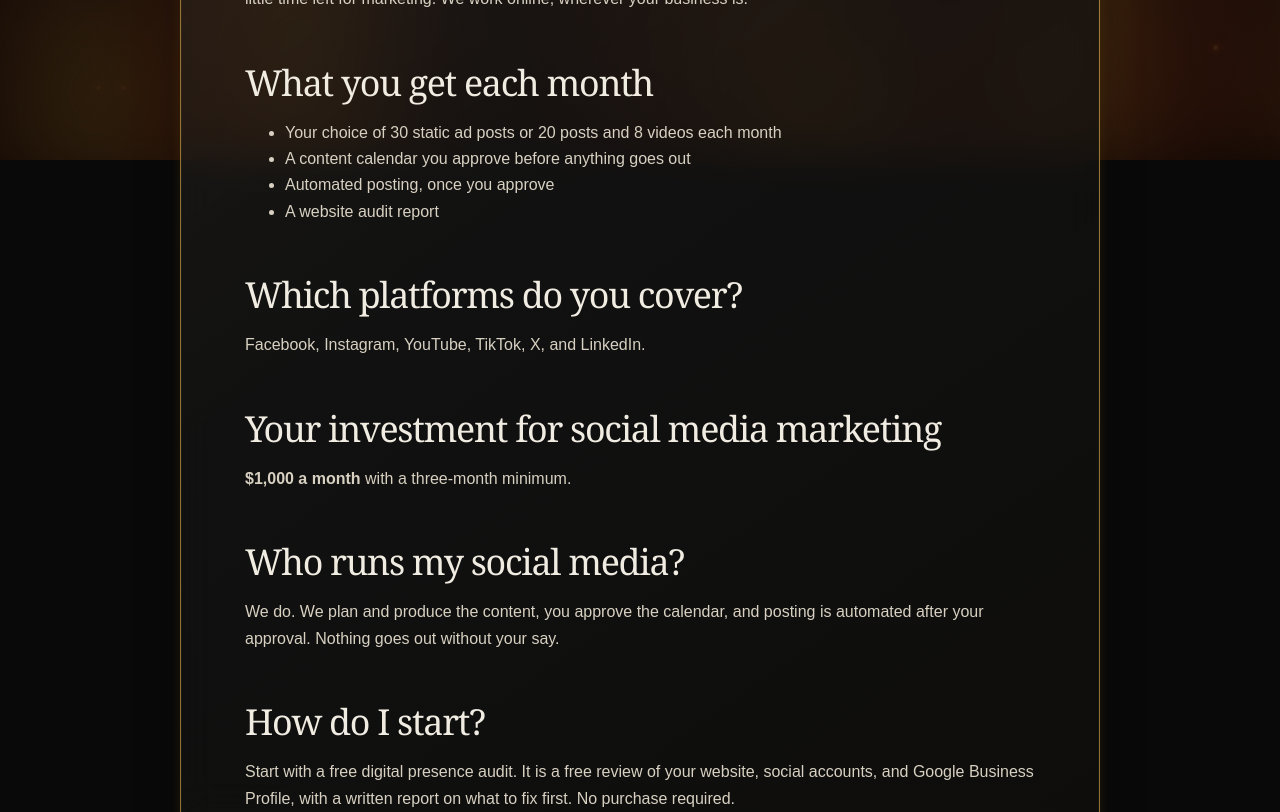
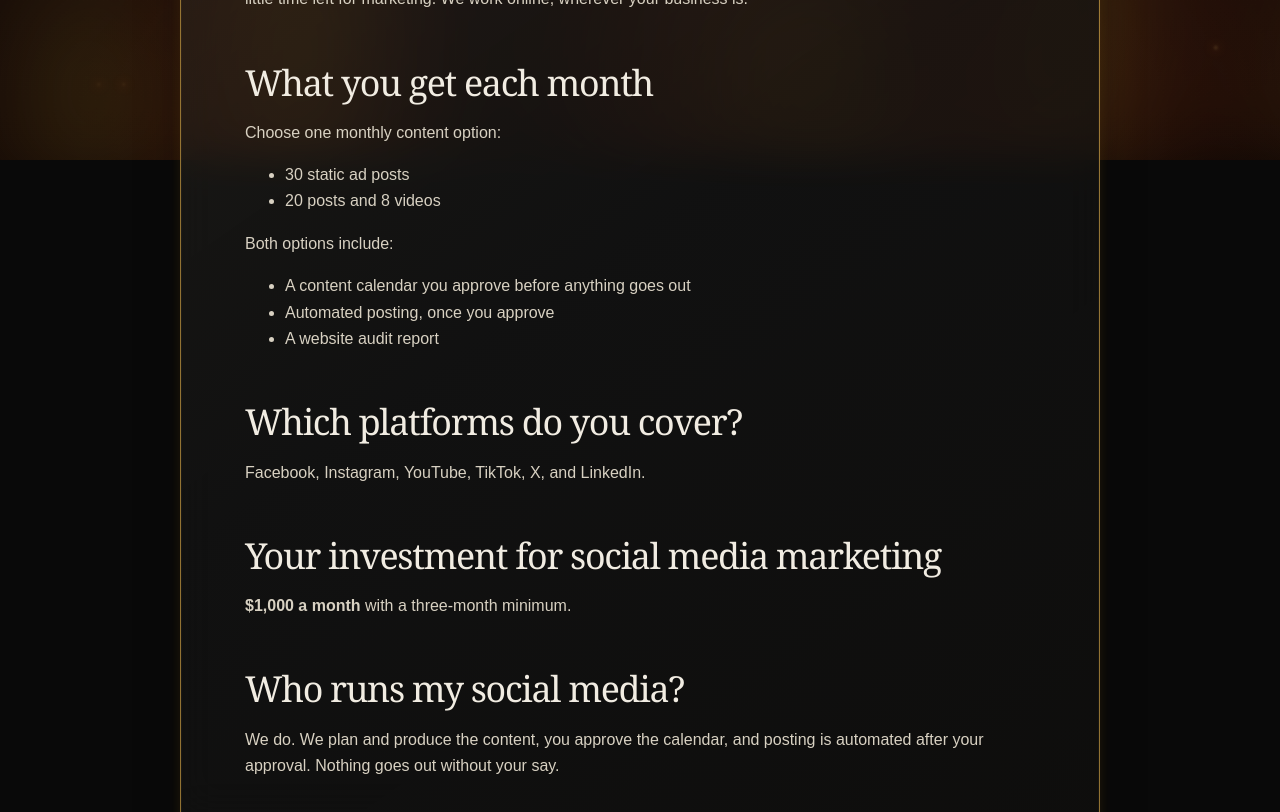
Before and after one commit to drekisolutions/Dreki-solutions-Website, a Next.js app: page /social-media-marketing in a window 1280 px wide. Shown: the part 640-1452 px from the top of the page. Built offline with nearby package versions, Linux system fonts and the light colour scheme; no server answers.

Commit message:
Separate monthly social content choices into clear bullets

```diff
--- a/app/social-media-marketing/page.tsx
+++ b/app/social-media-marketing/page.tsx
@@ -24,8 +24,13 @@ export default function SocialMediaMarketingPage() {
 
           <section aria-labelledby="social-media-monthly-title">
             <h2 id="social-media-monthly-title">What you get each month</h2>
+            <p>Choose one monthly content option:</p>
             <ul>
-              <li>Your choice of 30 static ad posts or 20 posts and 8 videos each month</li>
+              <li>30 static ad posts</li>
+              <li>20 posts and 8 videos</li>
+            </ul>
+            <p>Both options include:</p>
+            <ul>
               <li>A content calendar you approve before anything goes out</li>
               <li>Automated posting, once you approve</li>
               <li>A website audit report</li>
```
